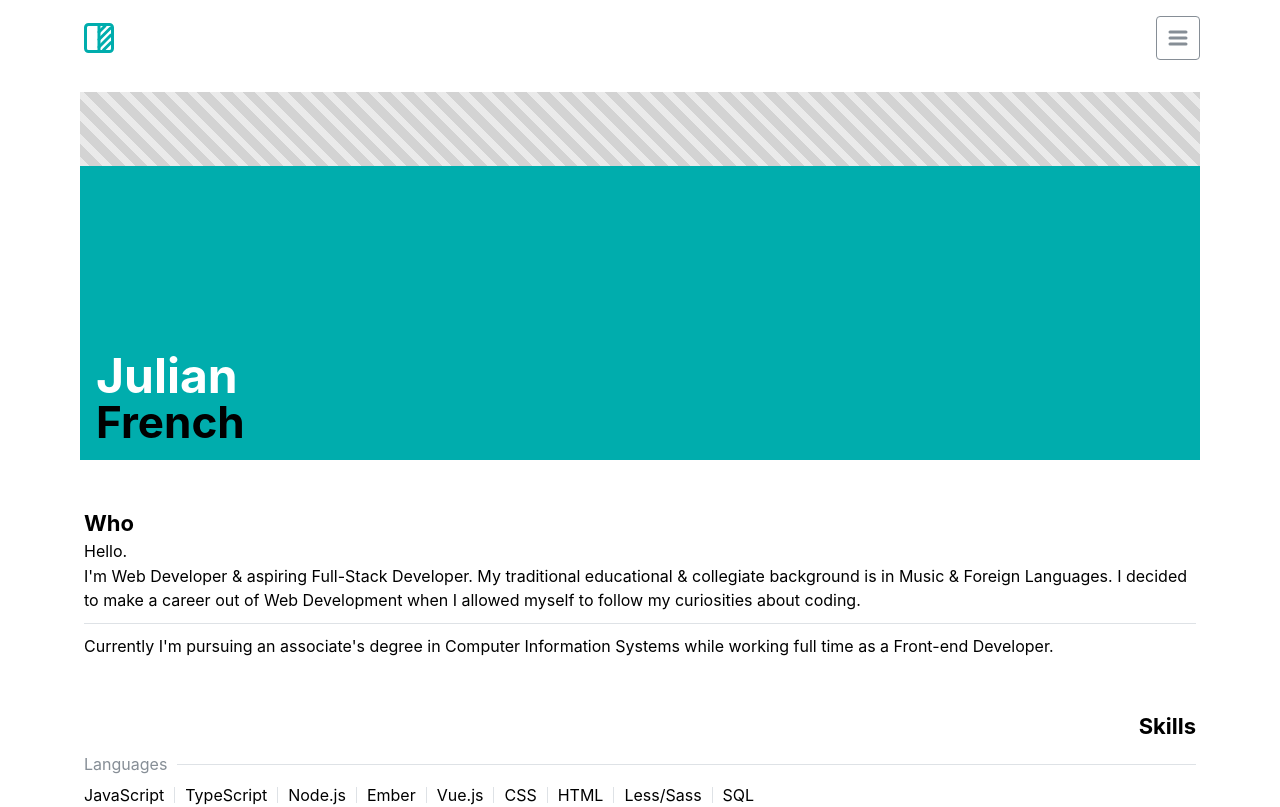
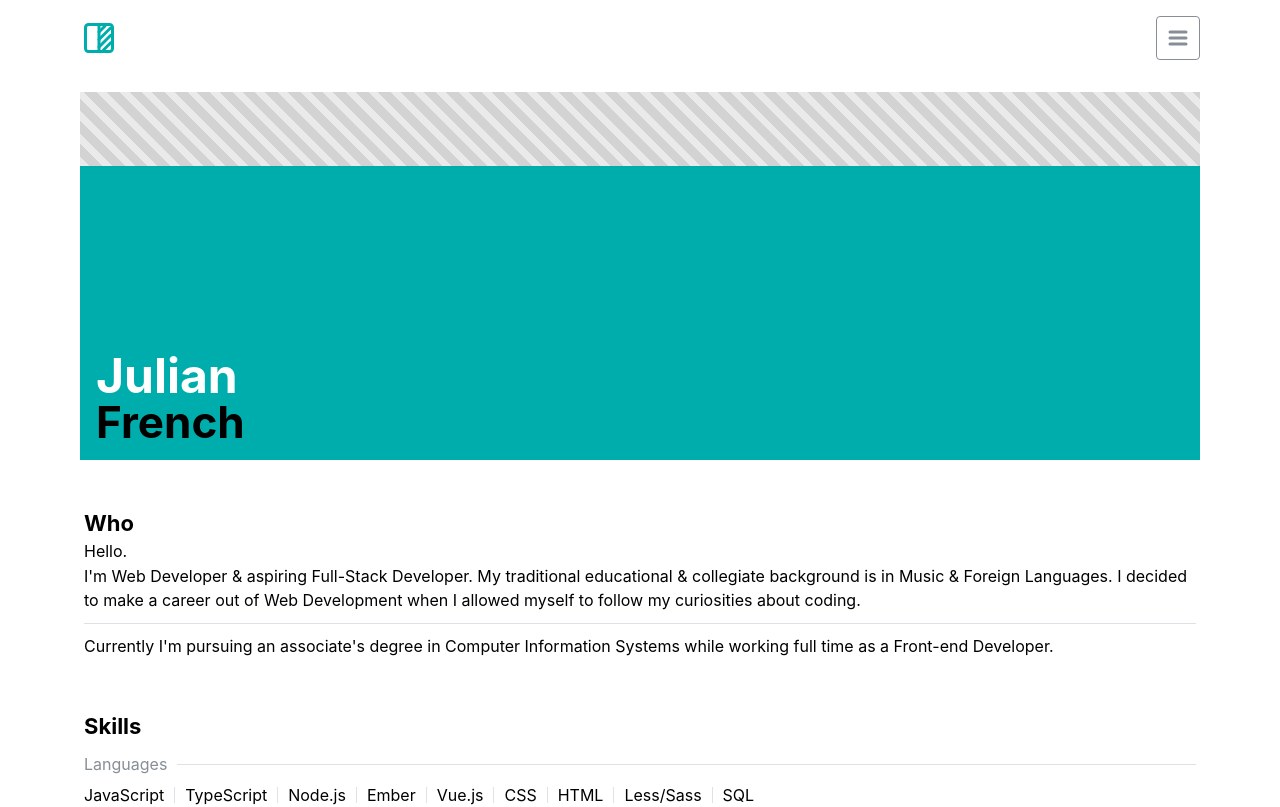
Before and after one commit to Jufrench/ju4, a Next.js app: page / in a window 1280 px wide. Shown: the top 807 px of the page. Built offline with nearby package versions, Linux system fonts and the light colour scheme.

Commit message:
Change skills alignment

```diff
--- a/src/pages/index.tsx
+++ b/src/pages/index.tsx
@@ -162,7 +162,7 @@
   return (
     <Center component="section">
       <Stack style={{...sectionContentStyle}} gap={0}>
-        <Title order={3} size="h3" style={{textAlign: "right"}}>Skills</Title>
+        <Title order={3} size="h3">Skills</Title>
         <Stack>
           <Box>
             <Divider
```
